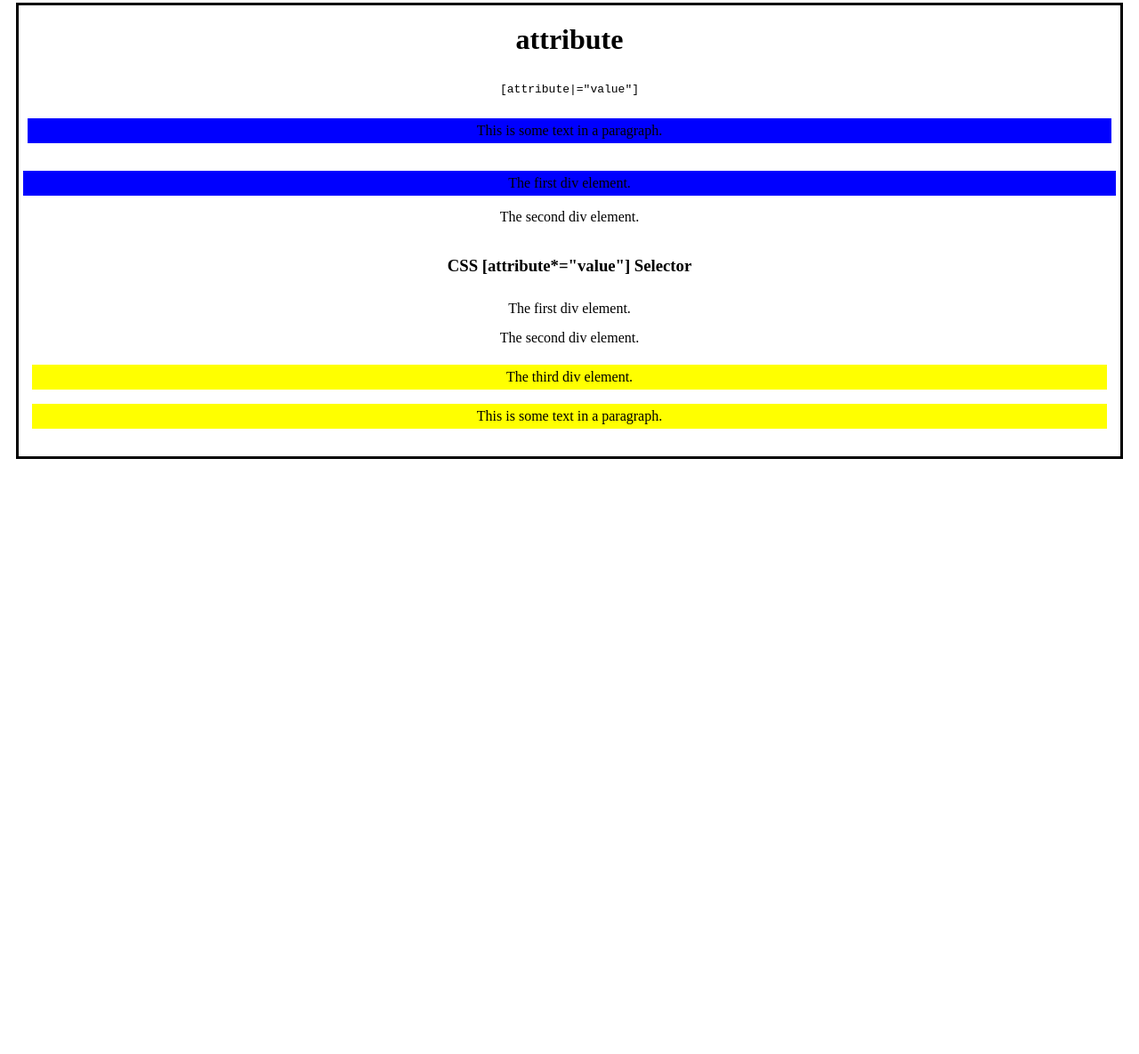
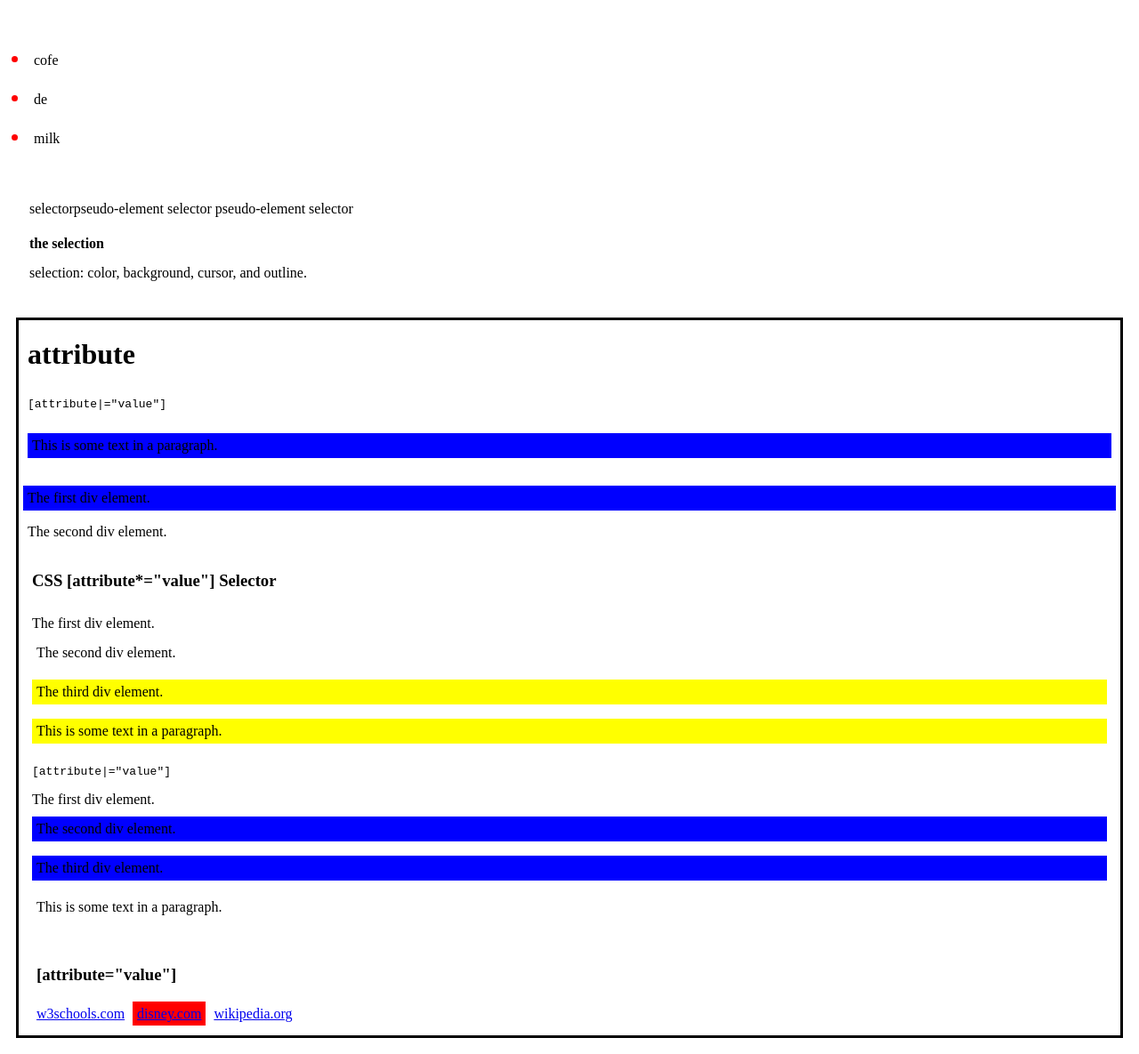
Before and after one commit to pandan144/css, a plain HTML site: page selectors/index.html in a window 1280 px wide. Shown: the part 2136-3321 px from the top of the page at 89% size. Before the commit the page ends 2670 px from the top, so only its background shows below. Drawn offline with Linux system fonts and the light colour scheme.

Commit message:
add selector

```diff
--- a/selectors/index.html
+++ b/selectors/index.html
@@ -90,6 +90,22 @@
 			<div class="ped">
 				<p>pseudo-element selectorpseudo-element selector pseudo-element selector </p>
 			</div>
+			<div>
+			<!-- marker -->
+			<div>
+				<ul>
+					<li>cofe</li>
+					<li>de</li>
+					<li>milk</li>
+				</ul>
+				</div>
+				<!-- selection -->
+				<div class="">
+					<p> selectorpseudo-element selector pseudo-element selector </p>
+					<b>the selection</b>
+					<p>selection: color, background, cursor, and outline.</p>
+				</div>
+			</div>
 
 		<!-- attribute element -->
 		<div class="att">
@@ -107,6 +123,19 @@
 					<p class="my-best">The third div element.</p>
 					<p class="mybest">This is some text in a paragraph.</p>
 				</div>
+				<code> [attribute|="value"]</code>
+				<div class="first">The first div element.
+					<p class="top-city">The second div element.</p>
+					<p class="top-vlue">The third div element.</p>
+					<p class="topst">This is some text in a paragraph.</p>
+				</div>
+				<div>
+					<h3> [attribute="value"]</h3>
+					<a href="https://www.w3schools.com">w3schools.com</a>
+					<a href="http://www.disney.com" target="_blank">disney.com</a>
+					<a href="http://www.wikipedia.org" target="_top">wikipedia.org</a>
+
+				</div>
 			</div>
 		</div>
 	</body>
--- a/selectors/style/style.css
+++ b/selectors/style/style.css
@@ -1,6 +1,6 @@
  /* Universal Selector */
 *{
-	text-align: center;
+	/* text-align: center; */
 	padding:5px;
 	margin-top:10px;
 }
@@ -85,7 +85,7 @@ a:active {
  .pe{
 	border:2px solid black;
  }
- .pe::first-letter {
+ .pe::first-line {
   color: #ff0000;
   font-variant: CaptionText;
 }
@@ -111,3 +111,17 @@ a:active {
 [class*="be"] {
   background: yellow;
 }
+::marker {
+  color: red;
+  font-size: 23px;
+}
+p::selection {
+  color: red;
+  background: yellow;
+}
+a[target=_blank] {
+  background-color: red;
+}
+[class|="top"] {
+  background: blue;
+}
```
